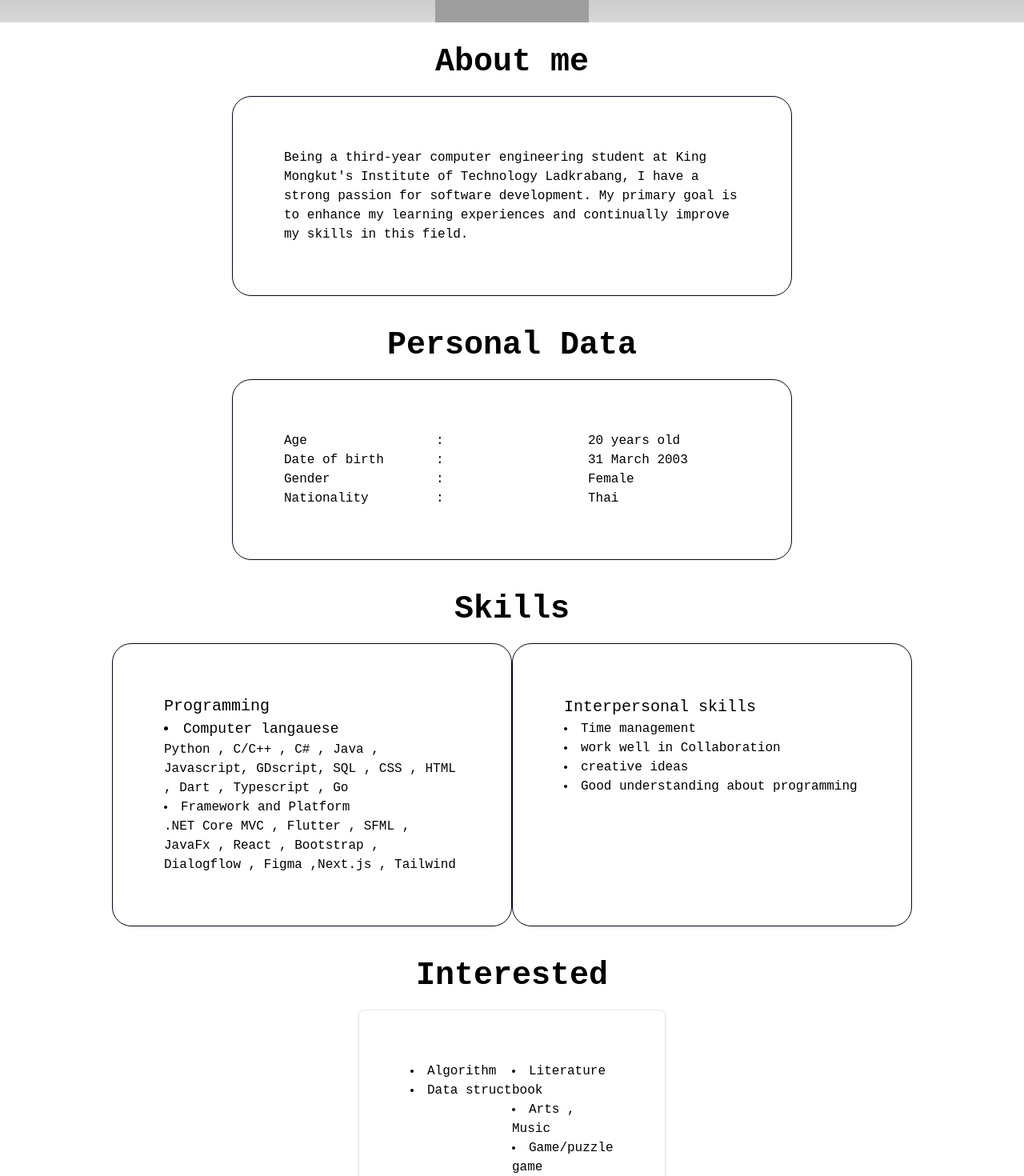
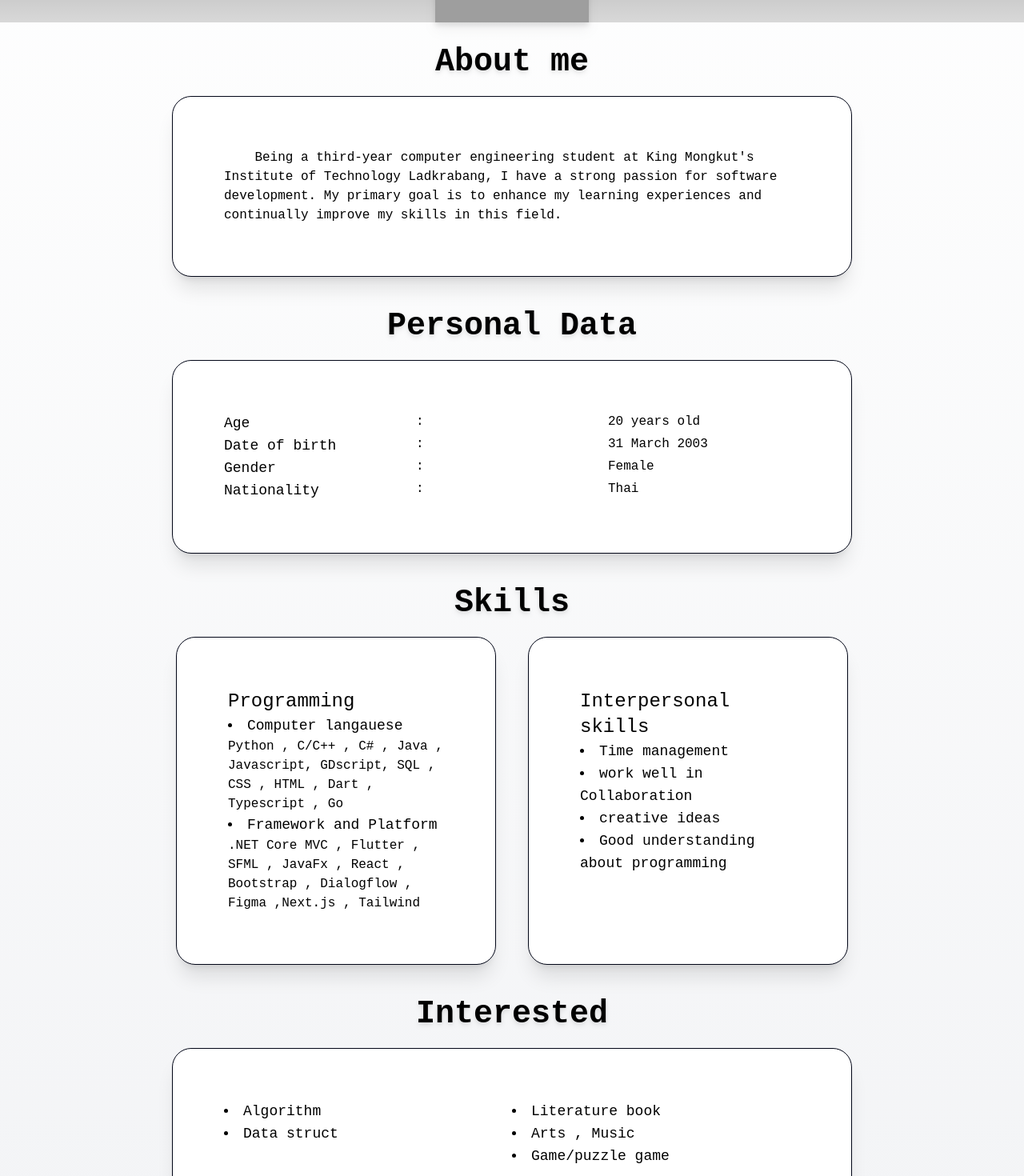
Before and after one commit to areeyaswnth/portfolioweb, a Next.js app: page /About in a window 1280 px wide. Shown: the part 260-1730 px from the top of the page at 80% size. Built offline with nearby package versions, Linux system fonts and the light colour scheme; grey boxes are pictures that could not be loaded.

Commit message:
update: Education

```diff
--- a/src/components/profile.tsx
+++ b/src/components/profile.tsx
@@ -2,7 +2,7 @@ const backgroundImageUrl = 'https://media.discordapp.net/attachments/10277679732
 export default function ProfilePic() {
     return (
         <div >
-            <div className="w-48 h-48"
+            <div className="w-48 h-48 drop-shadow-lg "
                 style={{ backgroundImage: ` url(${backgroundImageUrl})`, backgroundSize: '100% 100%' }}>
             </div>
         </div>
--- a/src/pages/About.tsx
+++ b/src/pages/About.tsx
@@ -6,66 +6,67 @@ const backgroundImageUrl = 'https://media.discordapp.net/attachments/10277679732
 
 export default function About() {
     return (
-        <div className="justify-center">
+        <div className="justify-center bg-gradient-to-t from-gray-100 ">
             <div className="h-72   flex justify-center items-end"
                 style={{ backgroundImage: `linear-gradient(rgba(255, 255, 255, 0.0),rgba(255, 255, 255, 0.0), rgba(255, 255, 255, 0.6)), url(${backgroundImageUrl})`, backgroundSize: '100% 100%' }}>
                 <div > <ProfilePic></ProfilePic></div>
             </div>
-            <div className="pt-5 text-center"><h1>About me</h1></div>
+            <div className="pt-5 text-center drop-shadow-md"><h1>About me</h1></div>
             <div className=" p-3 flex justify-center">
-                <div className="w-700px items-center justify-center  p-16 bg-white border border-slate-950 rounded-3xl ">
-                    <a>   Being a third-year computer engineering student at King Mongkut's Institute of Technology Ladkrabang, I have a strong passion for software development. My primary goal is to enhance my learning experiences and continually improve my skills in this field.</a>
+                <div className="w-850px items-center justify-center  p-16 bg-white border border-slate-950 rounded-3xl shadow-xl ">
+                    <a>   &nbsp; &nbsp; Being a third-year computer engineering student at King Mongkut's Institute of Technology Ladkrabang, I have a strong passion for software development. My primary goal is to enhance my learning experiences and continually improve my skills in this field.</a>
                 </div>
             </div>
-            <div className="pt-5 text-center"><h1>Personal Data</h1></div>
+            <div className="pt-5 text-center"><h1 className="drop-shadow-md">Personal Data</h1></div>
             <div className=" p-3 flex justify-center">
-                <div className="w-700px items-center justify-center  p-16 bg-white border border-slate-950 rounded-3xl ">
+                <div className="w-850px items-center justify-center  p-16 bg-white border border-slate-950 rounded-3xl shadow-xl ">
                     <div className="grid grid-cols-3">
-                        <a>Age</a>
+                        <a className="text-lg">Age</a>
                         <a>:</a>
                         <a>20 years old</a>
-                        <a>Date of birth</a>
+                        <a className="text-lg">Date of birth</a>
                         <a>:</a>
                         <a>31 March 2003</a>
-                        <a>Gender</a>
+                        <a className="text-lg">Gender</a>
                         <a>:</a>
                         <a>Female</a>
-                        <a>Nationality</a>
+                        <a className="text-lg" >Nationality</a>
                         <a>:</a>
                         <a>Thai</a>
                     </div>
                 </div>
             </div>
-            <div className="pt-5 text-center"><h1>Skills</h1></div>
+            <div className="pt-5 text-center "><h1 className="drop-shadow-md ">Skills</h1></div>
             <div className=" p-3 flex justify-center">
-                <div className="w-500px items-center justify-center  p-16 bg-white border border-slate-950 rounded-3xl ">
+                <div className="w-400px items-center justify-center  p-16 bg-white border border-slate-950 rounded-3xl shadow-xl ">
 
-                    <div className="text-xl">Programming</div>
+                    <div className="text-2xl  ">Programming</div>
                     <li className="text-lg">Computer langauese</li>
                     <a>Python , C/C++ , C# , Java , Javascript, GDscript, SQL , CSS , HTML , Dart , Typescript , Go</a>
-                    <li >Framework and Platform</li>
+                    <li className="text-lg">Framework and Platform</li>
                     <a>.NET Core MVC , Flutter , SFML , JavaFx , React , Bootstrap , Dialogflow , Figma ,Next.js , Tailwind</a>
                 </div>
-                <div className="w-500px items-center justify-center  p-16 bg-white border border-slate-950 rounded-3xl ">
-                    <h3>Interpersonal skills</h3>
-                    <li style={{ fontFamily: "'Source Code Pro', monospace" }}>Time management</li>
-                    <li>work well in Collaboration</li>
-                    <li>creative ideas</li>
-                    <li>Good understanding about programming </li>
+                <div className="px-5"></div>
+                <div className="w-400px items-center justify-center  p-16 bg-white border border-slate-950 rounded-3xl shadow-xl ">
+                    <div className="text-2xl">Interpersonal skills</div>
+                    <li className="text-lg">Time management</li>
+                    <li className="text-lg">work well in Collaboration</li>
+                    <li className="text-lg">creative ideas</li>
+                    <li className="text-lg">Good understanding about programming </li>
                 </div>
             </div>
-            <div className="pt-5 text-center"><h1>Interested</h1></div>
+            <div className="pt-5 text-center drop-shadow-md "><h1>Interested</h1></div>
             <div className=" p-3 flex justify-center">
-                <div className="w-auto items-center justify-center max-w-sm p-16 bg-white border border-gray-200 rounded-lg shadow dark:bg-gray-800 dark:border-gray-700">
+                <div className="w-850px items-center justify-center  p-16 bg-white border border-slate-950 rounded-3xl shadow-xl  ">
                     <div className="grid grid-cols-2">
                         <div>
-                            <li>Algorithm </li>
-                            <li>Data struct</li>
+                            <li className="text-lg">Algorithm </li>
+                            <li className="text-lg">Data struct</li>
                         </div>
                         <div>
-                            <li>Literature book</li>
-                            <li>Arts , Music </li>
-                            <li>Game/puzzle game</li>
+                            <li className="text-lg">Literature book</li>
+                            <li className="text-lg">Arts , Music </li>
+                            <li className="text-lg">Game/puzzle game</li>
                         </div>
                     </div>
 
--- a/src/pages/Education.tsx
+++ b/src/pages/Education.tsx
@@ -6,13 +6,15 @@ const backgroundImageUrl = 'https://media.discordapp.net/attachments/10277679732
 
 export default function Education() {
     return (
-        <div className="flex flex-col items-center ">
-            <div className="h-72 flex justify-center items-end w-screen"
+        <div className="justify-center bg-gradient-to-t from-gray-100  ">
+            <div className="h-72 flex justify-center items-end "
                 style={{ backgroundImage: `linear-gradient(rgba(255, 255, 255, 0.0),rgba(255, 255, 255, 0.0), rgba(255, 255, 255, 0.6)), url(${backgroundImageUrl})`, backgroundSize: '100% 100%' }}>
                 <div > <ProfilePic></ProfilePic></div>
             </div>
-            <div className="pt-5 text-center"><h1>Education</h1></div>
-            <div className=" flex justify-center items-center max-w-sm bg-white border border-gray-200 rounded-lg shadow dark:bg-gray-800 dark:border-gray-700 p-8"><ol className="relative border-s border-gray-200 dark:border-gray-700">
+            <div className="pt-5 text-center drop-shadow-md"><h1>Education</h1></div>
+            <div className=" p-3 flex justify-center">
+                <div className=" flex justify-center items-center w-850px  p-16 bg-white border border-slate-950 rounded-3xl shadow-xl ">
+                    <ol className="border-s border-gray-200 dark:border-gray-700">
                         <li className="mb-10 ms-4">
                             <div className="absolute w-3 h-3 bg-gray-200 rounded-full mt-1.5 -start-1.5 border border-white dark:border-gray-900 dark:bg-gray-700"></div>
                             <time className="mb-1 text-sm font-normal leading-none text-gray-400 dark:text-gray-500">2021 - Now</time>
@@ -34,11 +36,14 @@ export default function Education() {
 
                     </ol>
 
-            </div>
-            <div className="pt-4">
-                <button className="bg-gray-300 hover:bg-gray-400 text-gray-800 font-bold py-2 px-4 rounded inline-flex items-center">
-                    <svg className="fill-current w-4 h-4 mr-2" xmlns="http://www.w3.org/2000/svg" viewBox="0 0 20 20"><path d="M13 8V2H7v6H2l8 8 8-8h-5zM0 18h20v2H0v-2z" /></svg>
-                    <a>Transcription.pdf</a>
+                </div></div>
+            <div className="flex pt-4  justify-center pb-10">
+                <button className="w-60 p-4 bg-white border border-slate-950 rounded-3xl shadow-xl">
+                    <div className="flex-shrink-0">
+                        <svg className="fill-current w-4 h-4 " xmlns="http://www.w3.org/2000/svg" viewBox="0 0 20 20">
+                            <path d="M13 8V2H7v6H2l8 8 8-8h-5zM0 18h20v2H0v-2z" />
+                        </svg>
+                        <a className="text-black">Transcription.pdf</a></div>
                 </button></div>
         </div>
 
--- a/src/pages/index.tsx
+++ b/src/pages/index.tsx
@@ -2,7 +2,8 @@
 import Navbar from '@/components/navbar'
 
 
-import About from './about'
+import About from './About'
+import Education from './Education'
 
 
 export default function Home() {
@@ -10,7 +11,7 @@ export default function Home() {
     <div >
       <header className="fixed w-full"> <Navbar></Navbar></header>
       <main >
-        <About></About>
+        <Education></Education>
       </main>
       <footer></footer>
     </div>
--- a/src/styles/globals.css
+++ b/src/styles/globals.css
@@ -8,11 +8,7 @@
 }
 
 @media (prefers-color-scheme: dark) {
-  :root {
-    --foreground-rgb: 255, 255, 255;
-    --background-start-rgb: 0, 0, 0;
-    --background-end-rgb: 0, 0, 0;
-  }
+  :root {}
 }
 
 body {
--- a/tailwind.config.ts
+++ b/tailwind.config.ts
@@ -18,9 +18,10 @@ const config: Config = {
           'conic-gradient(from 180deg at 50% 50%, var(--tw-gradient-stops))',
       },
       width: {
+        '400px': '400px',
         '500px': '500px',
         '350px': '350px',
-        '800px': '800px',
+        '850px': '850px',
         '700px': '700px',
       }
 
```
Also changed, not shown: package.json (+4 -4 lines), 1 other file (tests, documents, lock files or other folders). Lines whose indentation alone changed are shown as unchanged.
